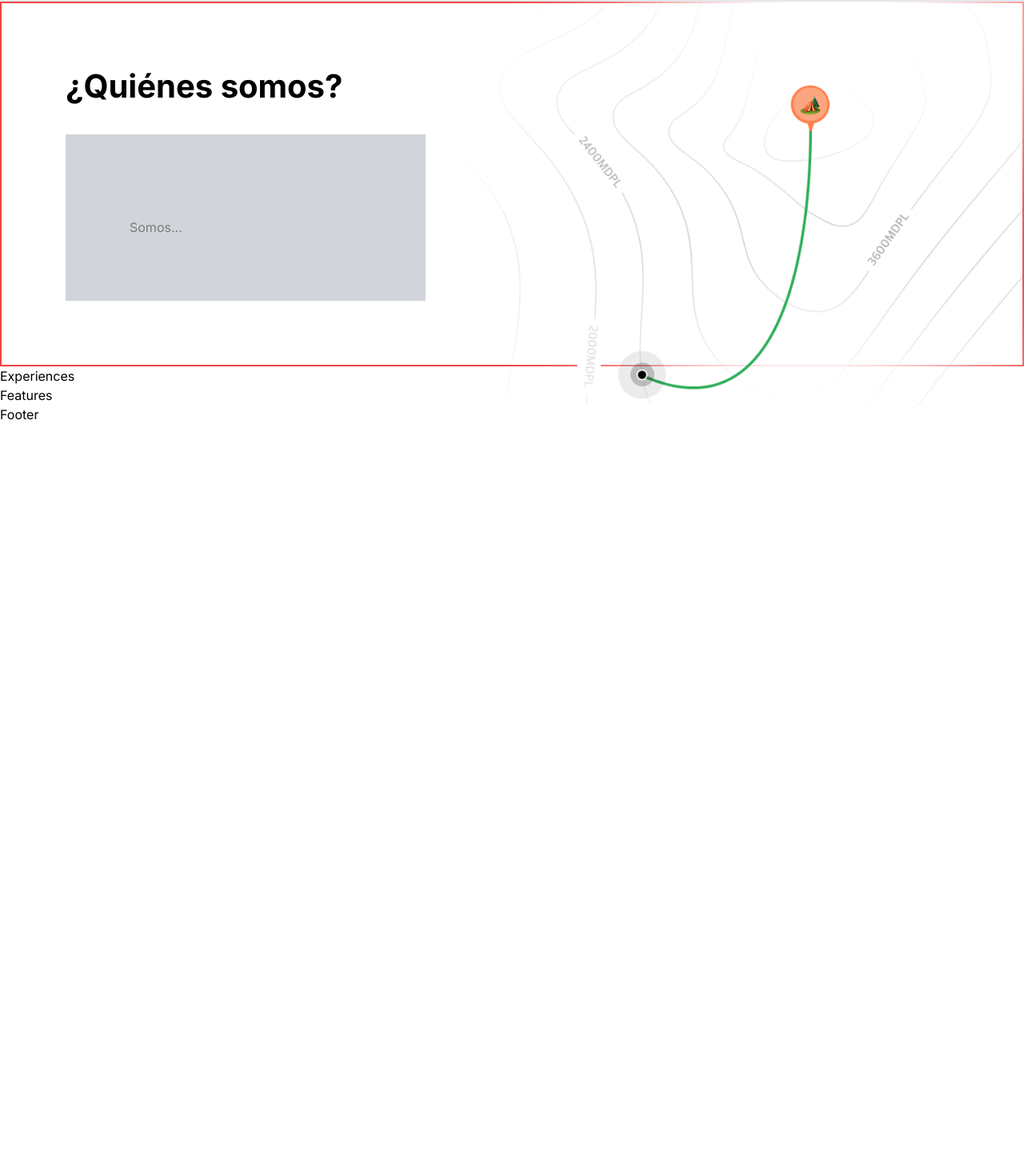
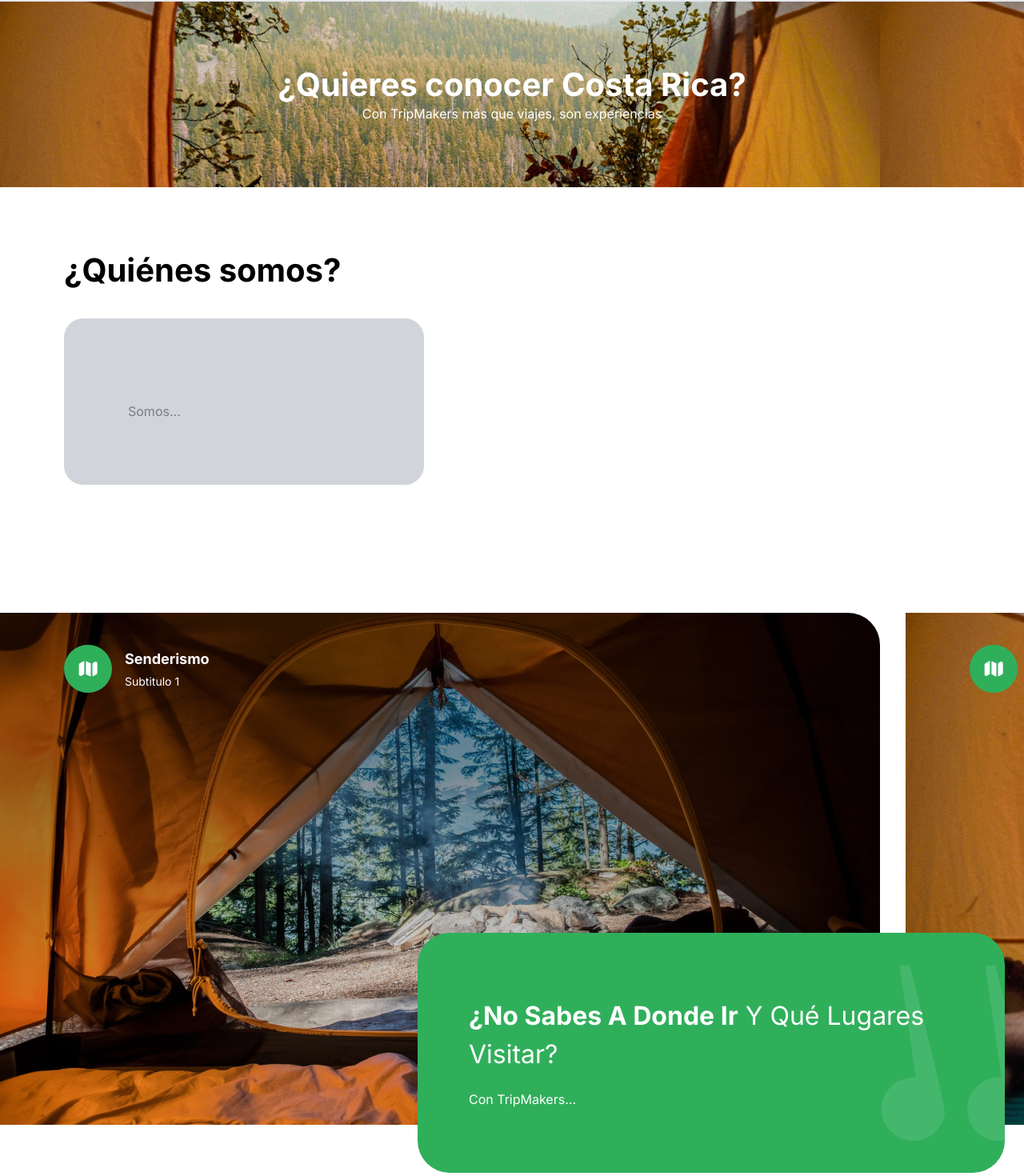
Before and after one commit to Santi-Ortiz/tripmakers, a Next.js app: page / in a window 1280 px wide. Shown: the part 72-1542 px from the top of the page at 80% size. Before the commit the page ends 800 px from the top, so only its background shows below. Built offline with nearby package versions, Linux system fonts and the light colour scheme.

Commit message:
second part home page

```diff
--- a/app/page.tsx
+++ b/app/page.tsx
@@ -1,15 +1,18 @@
+import Title from "@/components/Title";
 import AboutUs from "@/components/AboutUs";
 import Experiences from "@/components/Experiences";
 import Features from "@/components/Features";
 import Image from "next/image";
 
 export default function Home() {
+
   return (
     <>
+
+      <Title />
       <AboutUs />
       <Experiences />
       <Features />
     </>
-
   );
 }
--- a/components/AboutUs.tsx
+++ b/components/AboutUs.tsx
@@ -4,17 +4,15 @@ const AboutUs = () => {
   return (
     <section className='max-container padding-container
     flex flex-col gap-20 py-10 pb-32 md:gap-28 lg:py-20
-    xl:flex-row border-2 border-red-500'>
-
-      <div className='hero-map'></div>
+    xl:flex-row '>
 
       {/* LEFT */}
       <div className='relative z-20 flex flex-1 flex-col xl:w-1/2'>
         <h1 className='bold-40 lg:bold-50'>¿Quiénes somos?</h1>
         <section className="max-w-[450px] padding-container mt-9
-    flex flex-col gap-10 py-10 pb-15 md:gap-28 lg:py-20 bg-gray-300" >
+    flex flex-col gap-10 py-10 pb-15 md:gap-28 lg:py-20 bg-gray-300 lg:rounded-3xl 2xl:rounded-5xl" >
 
-          <p className='regular-16 mt-6 text-gray-30 xl: max-w-[520px]'>
+          <p className='regular-16 mt-6 text-gray-30 xl: max-w-[520px] '>
             Somos...
           </p>
 
--- a/components/Experiences.tsx
+++ b/components/Experiences.tsx
@@ -1,8 +1,101 @@
-import React from 'react'
+import Image from 'next/image'
+
+interface ActivitiesProps {
+  backgroundImage: string;
+  title: string;
+  subtitle: string;
+}
+
+
+const Activities = ({ backgroundImage, title, subtitle }: ActivitiesProps) => {
+  return (
+    <div className={`h-full w-full min-w-[1100px] ${backgroundImage}
+    bg-cover bg-no-repeat lg:rounded-r-5xl 2xl:rounded-5xl`}>
+
+      <div className="flex h-full flex-col items-start justify-between
+      p-6 lg:px-20 lg:py-10 ">
+        <div className="flexCenter gap-4">
+          <div className="rounded-full bg-green-50 p-4">
+            <Image
+              src="/folded-map.svg"
+              alt="Folded Map"
+              width={28}
+              height={28}
+            />
+          </div>
+          <div className='flex flex-col gap-1'>
+            <h4 className='bold-18 text-white'>{title}</h4>
+            <p className='regular-14 text-white'> {subtitle}</p>
+
+
+          </div>
+        </div>
+      </div>
+    </div>
+
+  )
+}
 
 const Experiences = () => {
   return (
-    <div>Experiences</div>
+
+    <section className=" 2xl:max-container
+    relative flex flex-col py-10 lg:mb-10 lg:py-20 xl:mb-20">
+
+      <div className='hide-scrollbar flex h-[340px] w-full items-start
+      justify-start gap-8 overflow-x-auto lg:h-[400px] xl:h-[640px]'>
+
+        <Activities
+          backgroundImage='bg-bg-img-1'
+          title='Senderismo'
+          subtitle='Subtitulo 1'
+        />
+        <Activities
+          backgroundImage='bg-bg-img-2'
+          title='Quads'
+          subtitle='Subtitulo 2'
+
+        />
+        <Activities
+          backgroundImage='bg-bg-img-2'
+          title='Rappel'
+          subtitle='Subtitulo 3'
+
+        />
+        <Activities
+          backgroundImage='bg-bg-img-2'
+          title='Actividad 2'
+          subtitle='Subtitulo 2'
+
+        />
+
+      </div>
+
+      <div className='flexEnd mt-10 px:6 lg:-mt-60 lg:mr-6'>
+        <div className='bg-green-50 p-8 lg:max-w-[500px] xl:max-w-[734px]
+        xl:rounded-5xl xl:px-16 xl:py-20 relative w-full overflow-hidden rounded-3xl'>
+          <h2 className='regular-24 md:regular-32 2xl:regular-64 capitalize text-white'>
+            <strong>¿No sabes a donde ir</strong> y qué lugares visitar?
+          </h2>
+          <p className='regular-14 xl:regular-16 mt-5 text-white'>
+            Con TripMakers...
+          </p>
+          <Image
+            src="/quote.svg"
+            alt = "camp-2"
+            width={186}
+            height={219}
+            className='camp-quote'
+
+          />
+
+
+        </div>
+
+
+      </div>
+    </section>
+
   )
 }
 
--- a/components/Features.tsx
+++ b/components/Features.tsx
@@ -1,8 +1,20 @@
-import React from 'react'
+import Image from "next/image"
 
 const Features = () => {
   return (
-    <div>Features</div>
+    <section className='border-2 border-red-500 flex-col flexCenter
+    overflow-hidden bg-feature-bg bg-center bg-no-repeat py-24'>
+      <div className='max-container padding-container relative w-full
+      justify-end'>
+        <div className="flex flex-1 lg:min-h-[900px]">
+        </div>
+        <div className="z-20 flex w-full flex-col lg:w-[60%]">
+          <div>
+
+          </div>
+        </div>
+      </div>
+    </section>
   )
 }
 
--- a/components/Title.tsx
+++ b/components/Title.tsx
@@ -0,0 +1,16 @@
+import Image from "next/image"
+
+const Title = () => {
+    return (
+        <div className='max-container padding-container
+    flex flex-col gap-20 py-10 pb-32 md:gap-28 lg:py-20
+    xl:flex-row bg-bg-img-2'>
+            <div className="relative z-20 flex flex-1 flex-col xl:w-1/2">
+                <h1 className="text-center bold-40 text-white ">¿Quieres conocer Costa Rica?</h1>
+                <h2 className="text-center bold-30 text-white"> Con TripMakers más que viajes, son experiencias </h2>
+            </div>
+        </div>
+    )
+}
+
+export default Title
```
Also changed, not shown: _document.js (added, +15 -0 lines).
